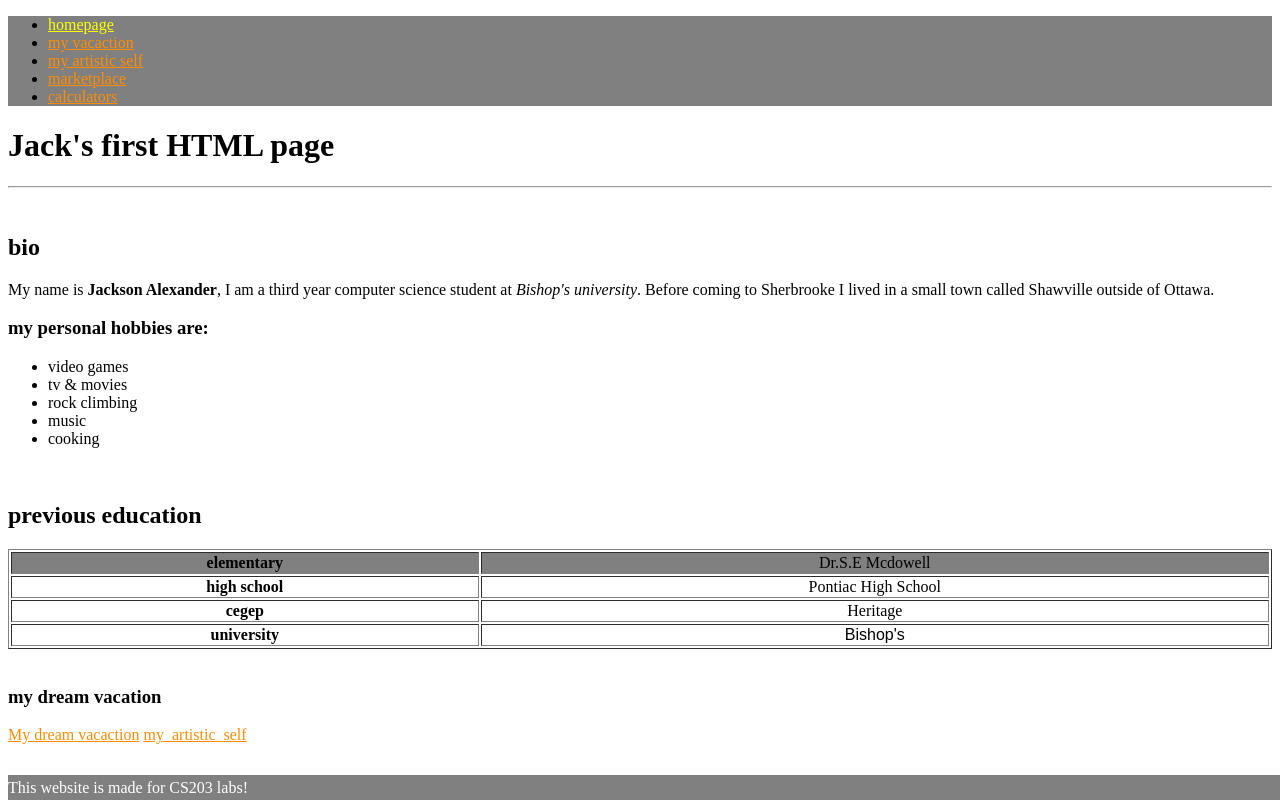
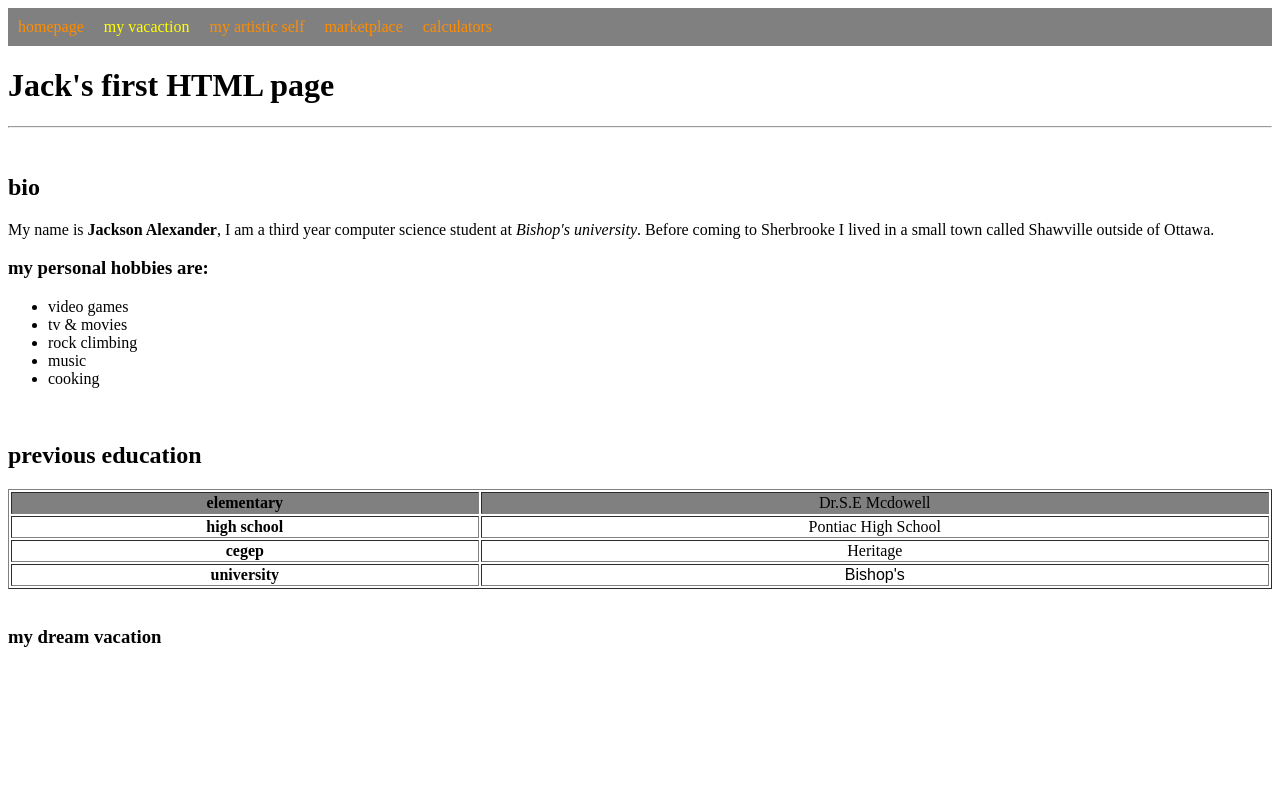
Before and after one commit to JacksonAlexander47/JacksonAlexander47.github.io, a PHP site: page / in a window 1280 px wide. Run offline with PHP 8.4, Linux system fonts and the light colour scheme.

Commit message:
fixed the nav bar and added it to all pages

```diff
--- a/calculators.html
+++ b/calculators.html
@@ -4,6 +4,7 @@
 			<meta name="author" content="Jackson Alexander">
 			<script src="calculator_utils.js"></script>
 			<script src="calculator.js"></script>
+			<link rel="stylesheet" href="my_style.css">
 
         <style>
             .calculator_div{
--- a/index.html
+++ b/index.html
@@ -3,20 +3,18 @@
 	<head>
 		<title>Jack's html example</title>
 		<meta name="author" content="Jackson Alexander">
-		<meta name="viewport" content="width=device-width, initial-scale=1.0">
 		<link rel="stylesheet" href="my_style.css">
 	</head>
 	<body>
 		<nav>
 			<ul>
-				<li><a href="index.html" class="current">homepage</a></li>
-				<li><a href="my_vacation.html">my vacaction</a></li>
+				<li><a href="index.html">homepage</a></li>
+				<li><a href="my_vacation.html" class="current">my vacaction</a></li>
 				<li><a href="my_artistic_self.html"> my artistic self</a></li>
 				<li><a href="marketplace.html"> marketplace</a></li>
 				<li><a href="calculators.html"> calculators</a></li>
 			<ul>
 		</nav>
-
 		<h1>Jack's first HTML page </h1>
 		<hr></hr>
 
@@ -60,12 +58,6 @@
 				<br>
 
 				<h3>my dream vacation</h3>
-					<a href="my_vacation.html">My dream vacaction</a>
-					<a href="my_artistic_self.html">my_artistic_self</a>
-
-				<!--buffer to avoid header overlapping with page elements-->
-				<p style="height:1vh"> </p>
-				<footer> This website is made for CS203 labs! </footer>
 
 
 	</body>
--- a/marketplace.html
+++ b/marketplace.html
@@ -2,6 +2,7 @@
 <html>
 	<head>
 		<meta name="author" content="Jackson ALexander">
+		<link rel="stylesheet" href="my_style.css">
 	</head>
 
 	<body>
--- a/my_style.css
+++ b/my_style.css
@@ -24,15 +24,15 @@ a.current{color:Yellow;}
 }
 
 ::-webkit-scrollbar-track{
-	background:grey;
+	background-color:grey;
 }
 
 ::-webkit-scrollbar-thumb{
-	background:RedOrange;
+	background-color:RedOrange;
 }
 
 ::-webkit-scrollbar-thumb:hover{
-	background:#555;
+	backgrounbackground-colord:#555;
 	height:10vh;
 }
 
@@ -50,3 +50,22 @@ footer{
 nav{
 	background-color:grey;
 }
+
+nav ul {
+	list-style-type: none;
+	margin: 0;
+	padding: 0;
+	overflow: hidden;
+}
+
+nav ul li{
+	float: left;
+}
+
+nav ul li a{
+	display: block;
+	text-align: center;
+	padding: 10px 10px;
+	text-decoration: none;
+
+}
```
